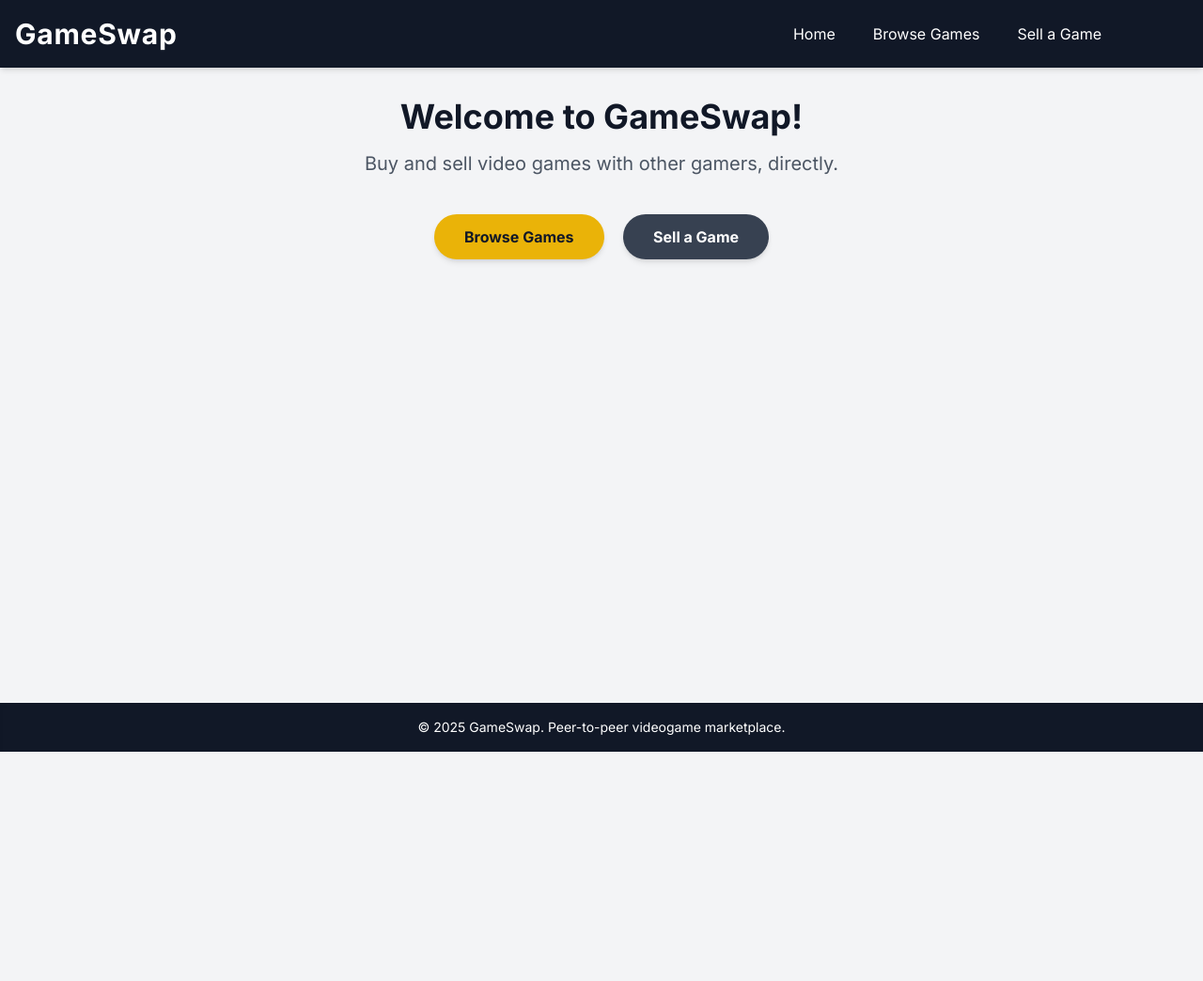
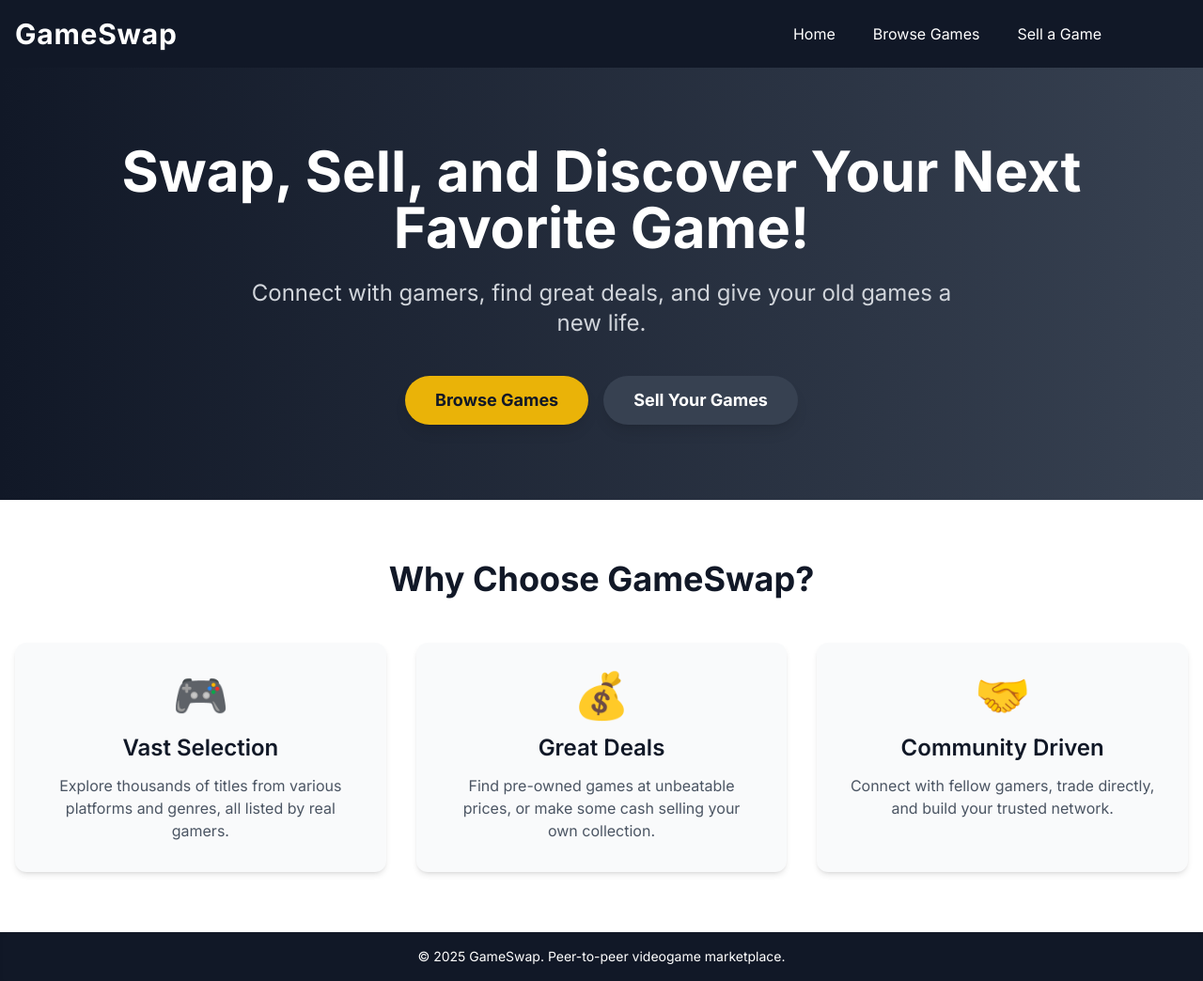
Before and after one commit to LowPolyCat1/gameshop, a plain HTML site: page web/index.html in a window 1280 px wide. Shown: the whole page at 94% size. Before the commit the page ends 800 px from the top, so only its background shows below. Drawn offline with nearby package versions, Linux system fonts and the light colour scheme.

Commit message:
moved standard css into style.css

```diff
--- a/web/index.html
+++ b/web/index.html
@@ -4,15 +4,9 @@
 <head>
     <meta charset="UTF-8">
     <meta name="viewport" content="width=device-width, initial-scale=1.0">
-    <title>GameSwap</title>
+    <title>GameSwap - Your Peer-to-Peer Videogame Marketplace</title>
     <script src="https://cdn.tailwindcss.com"></script>
     <link href="https://fonts.googleapis.com/css2?family=Inter:wght@300;400;500;600;700&display=swap" rel="stylesheet">
-    <style>
-        /* Custom styles to ensure Inter font is applied */
-        body {
-            font-family: 'Inter', sans-serif;
-        }
-    </style>
     <link rel="stylesheet" href="/web/style.css">
 </head>
 
@@ -24,25 +18,65 @@
             </nav>
         </div>
     </header>
-    <section class="flex-grow py-8 px-4">
-        <div class="container mx-auto text-center">
-            <h2 class="text-4xl font-extrabold text-gray-900 mb-4">Welcome to GameSwap!</h2>
-            <p class="text-xl text-gray-600 mb-10">Buy and sell video games with other gamers, directly.</p>
-            <a href="/web/browse.html"
-                class="inline-block bg-yellow-500 text-gray-900 font-bold py-3 px-8 rounded-full hover:bg-yellow-600 transition duration-300 ease-in-out shadow-md hover:shadow-lg">
-                Browse Games
-            </a>
-            <a href="/web/sell.html"
-                class="inline-block bg-gray-700 text-white font-bold py-3 px-8 rounded-full ml-4 hover:bg-gray-800 transition duration-300 ease-in-out shadow-md hover:shadow-lg">
-                Sell a Game
-            </a>
+
+    <section class="bg-gradient-to-r from-gray-900 to-gray-700 text-white py-20 px-4 text-center">
+        <div class="container mx-auto">
+            <h2 class="text-5xl md:text-6xl font-extrabold leading-tight mb-6 animate-fade-in-down">
+                Swap, Sell, and Discover Your Next Favorite Game!
+            </h2>
+            <p class="text-xl md:text-2xl text-gray-300 mb-10 max-w-3xl mx-auto animate-fade-in-up"
+                style="animation-delay: 0.3s;">
+                Connect with gamers, find great deals, and give your old games a new life.
+            </p>
+            <div class="flex flex-col sm:flex-row justify-center gap-4 animate-fade-in-up"
+                style="animation-delay: 0.6s;">
+                <a href="/web/browse.html"
+                    class="inline-block bg-yellow-500 text-gray-900 font-bold py-3 px-8 rounded-full text-lg hover:bg-yellow-600 transition duration-300 ease-in-out shadow-lg hover:shadow-xl transform hover:-translate-y-1">
+                    Browse Games
+                </a>
+                <a href="/web/sell.html"
+                    class="inline-block bg-gray-700 text-white font-bold py-3 px-8 rounded-full text-lg hover:bg-gray-800 transition duration-300 ease-in-out shadow-lg hover:shadow-xl transform hover:-translate-y-1">
+                    Sell Your Games
+                </a>
+            </div>
         </div>
     </section>
+
+    <section class="py-16 px-4 bg-white">
+        <div class="container mx-auto text-center">
+            <h3 class="text-4xl font-extrabold text-gray-900 mb-12">Why Choose GameSwap?</h3>
+            <div class="grid grid-cols-1 md:grid-cols-3 gap-8">
+                <div
+                    class="bg-gray-50 p-8 rounded-xl shadow-md transform transition-transform duration-300 hover:scale-105 hover:shadow-lg">
+                    <div class="text-yellow-500 text-5xl mb-4">🎮</div>
+                    <h4 class="text-2xl font-semibold text-gray-900 mb-3">Vast Selection</h4>
+                    <p class="text-gray-600">Explore thousands of titles from various platforms and genres, all listed
+                        by real gamers.</p>
+                </div>
+                <div
+                    class="bg-gray-50 p-8 rounded-xl shadow-md transform transition-transform duration-300 hover:scale-105 hover:shadow-lg">
+                    <div class="text-yellow-500 text-5xl mb-4">💰</div>
+                    <h4 class="text-2xl font-semibold text-gray-900 mb-3">Great Deals</h4>
+                    <p class="text-gray-600">Find pre-owned games at unbeatable prices, or make some cash selling your
+                        own collection.</p>
+                </div>
+                <div
+                    class="bg-gray-50 p-8 rounded-xl shadow-md transform transition-transform duration-300 hover:scale-105 hover:shadow-lg">
+                    <div class="text-yellow-500 text-5xl mb-4">🤝</div>
+                    <h4 class="text-2xl font-semibold text-gray-900 mb-3">Community Driven</h4>
+                    <p class="text-gray-600">Connect with fellow gamers, trade directly, and build your trusted network.
+                    </p>
+                </div>
+            </div>
+        </div>
+    </section>
+
     <footer class="bg-gray-900 text-white text-center py-4 mt-auto shadow-inner">
         <div class="container mx-auto px-4">
             <p class="text-sm">&copy; 2025 GameSwap. Peer-to-peer videogame marketplace.</p>
         </div>
     </footer>
+
     <script src="/web/navbar-auth.js"></script>
 </body>
 
--- a/web/style.css
+++ b/web/style.css
@@ -1,2 +1,43 @@
-/* This file is intentionally left empty. All styling is now handled by Tailwind CSS classes
-   directly in the HTML and JavaScript files, or by the Google Fonts import for 'Inter'. */
+/*
+This file contains global, non-Tailwind CSS rules.
+All other styling is handled by Tailwind CSS utility classes directly in HTML/JS.
+*/
+
+/* Global font application */
+body {
+    font-family: 'Inter', sans-serif;
+}
+
+/* Custom animations for the landing page (index.html) */
+@keyframes fadeInDown {
+    from {
+        opacity: 0;
+        transform: translateY(-20px);
+    }
+
+    to {
+        opacity: 1;
+        transform: translateY(0);
+    }
+}
+
+@keyframes fadeInUp {
+    from {
+        opacity: 0;
+        transform: translateY(20px);
+    }
+
+    to {
+        opacity: 1;
+        transform: translateY(0);
+    }
+}
+
+/* Apply animation classes. Note: The animation-delay is applied directly in index.html for stagger. */
+.animate-fade-in-down {
+    animation: fadeInDown 1s ease-out forwards;
+}
+
+.animate-fade-in-up {
+    animation: fadeInUp 1s ease-out forwards;
+}
```
Also changed, not shown: web/browse-games.js (+13 -9 lines), web/browse.html (+5 -10 lines), web/login.html (+0 -6 lines), web/profile.html (+0 -6 lines), web/sell.html (+0 -6 lines), web/signup.html (+0 -6 lines).
